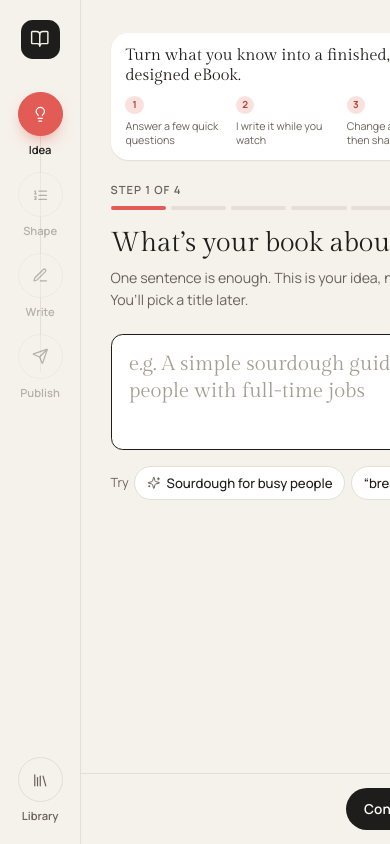
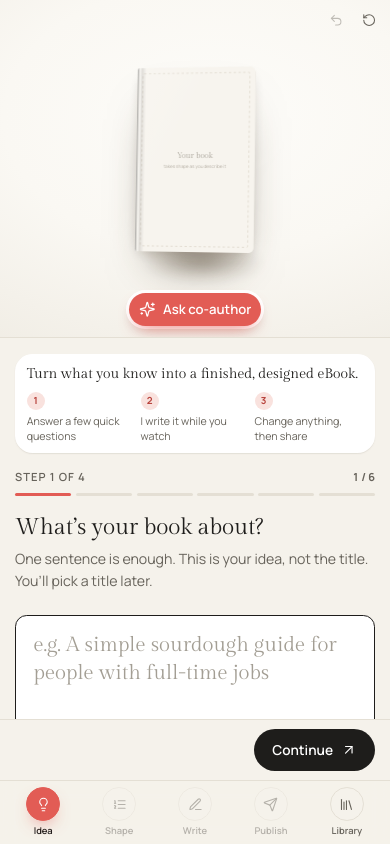
Before and after one commit to iborisbelov/contrast, a React (Vite) app in the folder app/: page / in a window 390 px wide. Built offline with nearby package versions, Linux system fonts and the light colour scheme.

Commit message:
Mobile: bottom navigation, book band, single-page reader
Co-Authored-By: Claude Opus 5.5 <noreply@anthropic.com>

```diff
--- a/app/index.html
+++ b/app/index.html
@@ -2,7 +2,7 @@
 <html lang="en">
   <head>
     <meta charset="utf-8" />
-    <meta name="viewport" content="width=device-width, initial-scale=1" />
+    <meta name="viewport" content="width=device-width, initial-scale=1, viewport-fit=cover" />
     <title>Folio — turn your know-how into a book</title>
     <meta name="description" content="Folio helps experts with no writing or design background turn an idea into a finished, shareable eBook with AI." />
     <link rel="preconnect" href="https://fonts.googleapis.com" />
--- a/app/src/components/library/Library.tsx
+++ b/app/src/components/library/Library.tsx
@@ -1,6 +1,6 @@
 /** Library: a shelf of saved books, and a reader that opens them like a real book. */
 import { AnimatePresence, motion } from 'framer-motion'
-import { useCallback, useEffect, useMemo, useState, type ReactNode } from 'react'
+import { useCallback, useEffect, useMemo, useRef, useState, type ReactNode } from 'react'
 import { THEMES } from '../../lib/content'
 import { useStore, type SavedBook } from '../../lib/store'
 import { isPlaceholder } from '../../lib/text'
@@ -53,13 +53,13 @@ export function Library() {
 type Page = { kind: 'title' } | { kind: 'toc' } | { kind: 'text'; chapter: number; title?: string; paras: string[] } | { kind: 'end' }
 const PAGE_CHARS = 1250
 
-function paginate(book: Book): Page[] {
+function paginate(book: Book, chars = PAGE_CHARS): Page[] {
   const pages: Page[] = [{ kind: 'title' }, { kind: 'toc' }]
   book.chapters.filter((c) => c.status === 'done').forEach((c, ci) => {
     let cur: Page & { kind: 'text' } = { kind: 'text', chapter: ci, title: c.title, paras: [] }
     let used = 220 // the chapter opener takes room
     c.paras.filter((p) => !isPlaceholder(p)).forEach((p) => {
-      if (used + p.length > PAGE_CHARS && cur.paras.length) { pages.push(cur); cur = { kind: 'text', chapter: ci, paras: [] }; used = 0 }
+      if (used + p.length > chars && cur.paras.length) { pages.push(cur); cur = { kind: 'text', chapter: ci, paras: [] }; used = 0 }
       cur.paras.push(p); used += p.length + 60
     })
     pages.push(cur)
@@ -90,7 +90,61 @@ function PageView({ page, book, n }: { page?: Page; book: Book; n: number }) {
 
 const FLIP_MS = 700
 
-export function Reader({ saved, onClose, footer }: { saved: Pick<SavedBook, 'book'>; onClose?: () => void; footer?: ReactNode }) {
+type ReaderProps = { saved: Pick<SavedBook, 'book'>; onClose?: () => void; footer?: ReactNode }
+
+/** Desktop: a two-page spread with 3D page turns. Phones: one page per screen, swipe to turn. */
+export function Reader(props: ReaderProps) {
+  const [mobile] = useState(() => window.matchMedia('(max-width: 760px)').matches)
+  return mobile ? <MobileReader {...props} /> : <SpreadReader {...props} />
+}
+
+function MobileReader({ saved, onClose, footer }: ReaderProps) {
+  const { book } = saved
+  const pages = useMemo(() => paginate(book, 720).filter((pg, i, a) => !(pg.kind === 'end' && a[i - 1]?.kind === 'end')), [book])
+  const [idx, setIdx] = useState(-1) // -1 = closed cover
+  const [dir, setDir] = useState(1)
+  const touch = useRef<number | null>(null)
+  const go = useCallback((d: 1 | -1) => {
+    setIdx((i) => { const n = Math.max(-1, Math.min(pages.length - 1, i + d)); if (n !== i) setDir(d); return n })
+  }, [pages.length])
+  useEffect(() => {
+    const onKey = (e: KeyboardEvent) => { if (e.key === 'ArrowRight') go(1); if (e.key === 'ArrowLeft') go(-1); if (e.key === 'Escape' && onClose) onClose() }
+    window.addEventListener('keydown', onKey, true)
+    return () => window.removeEventListener('keydown', onKey, true)
+  }, [go, onClose])
+  const tap = (e: React.MouseEvent<HTMLDivElement>) => {
+    const r = e.currentTarget.getBoundingClientRect()
+    go(e.clientX - r.left < r.width * 0.33 ? -1 : 1)
+  }
+  return (
+    <motion.div className="m-reader" role="dialog" aria-modal="true" aria-label={`Reading ${book.title}`}
+      initial={{ opacity: 0 }} animate={{ opacity: 1 }} exit={{ opacity: 0 }}
+      onTouchStart={(e) => { touch.current = e.touches[0].clientX }}
+      onTouchEnd={(e) => { if (touch.current === null) return; const dx = e.changedTouches[0].clientX - touch.current; touch.current = null; if (Math.abs(dx) > 40) go(dx < 0 ? 1 : -1) }}>
+      {onClose && <button className="reader-close btn ghost sm" onClick={onClose}><Icon name="x" />Close</button>}
+      <div className="m-stage" onClick={tap}>
+        {idx >= 0 && (
+          <motion.div key={idx} className="m-page" initial={{ opacity: 0, x: 40 * dir }} animate={{ opacity: 1, x: 0 }} transition={{ duration: 0.35, ease: EASE }}>
+            <PageView page={pages[idx]} book={book} n={idx} />
+          </motion.div>
+        )}
+        <motion.div className="m-page m-cover" initial={false} animate={{ rotateY: idx < 0 ? 0 : -110, opacity: idx < 0 ? 1 : 0 }}
+          transition={{ duration: 0.8, ease: [0.45, 0, 0.2, 1] }} style={{ pointerEvents: idx < 0 ? 'auto' : 'none' }}>
+          <Cover book={book} />
+        </motion.div>
+      </div>
+      <div className="reader-nav" onClick={(e) => e.stopPropagation()}>
+        <button className="navbtn" onClick={() => go(-1)} disabled={idx < 0} aria-label="Previous page"><Icon name="chevron-left" /></button>
+        <span className="navlabel">{idx < 0 ? 'Cover' : `${idx + 1} / ${pages.length}`}</span>
+        <button className="navbtn" onClick={() => go(1)} disabled={idx >= pages.length - 1} aria-label="Next page"><Icon name="chevron-right" /></button>
+      </div>
+      <span className="m-hint">{idx < 0 ? 'Tap the cover to open' : 'Swipe or tap the edges to turn pages'}</span>
+      {footer}
+    </motion.div>
+  )
+}
+
+function SpreadReader({ saved, onClose, footer }: ReaderProps) {
   const { book } = saved
   const pages = useMemo(() => paginate(book), [book])
   const spreads = pages.length / 2
--- a/app/src/styles/app.css
+++ b/app/src/styles/app.css
@@ -599,3 +599,103 @@ h2{font-size:1.8rem;line-height:1.2}
 .reader.closable{cursor:zoom-out}
 .reader.closable .rbook{cursor:pointer}
 .reader-nav,.reader-close{cursor:default}
+
+/* =========================================================
+   MOBILE (≤760px): book on top, question below, steps in a bottom bar
+   ========================================================= */
+@media (max-width: 760px) {
+  html, body, #root { height: 100dvh }
+  .app { grid-template-columns: 1fr; grid-template-rows: minmax(0, 40dvh) minmax(0, 1fr) auto; height: 100dvh }
+  .app:has(.library) { grid-template-rows: minmax(0, 1fr) auto }
+
+  /* bottom navigation */
+  .rail { order: 3; grid-row: 3; flex-direction: row; justify-content: space-around; align-items: center; padding: .45rem .4rem calc(.45rem + env(safe-area-inset-bottom)); border-right: none; border-top: 1px solid var(--line); background: rgba(245,242,235,.96); backdrop-filter: blur(10px); z-index: 20 }
+  .rail-logo { display: none }
+  .rail-steps { flex-direction: row; gap: 0; flex: 4; justify-content: space-around }
+  .rail-steps::before { display: none }
+  .rstep { width: auto; flex: 1; gap: .2rem }
+  .rstep .ric { width: 2.6rem; height: 2.6rem }
+  .rstep .ric svg.lucide { width: 1.15rem; height: 1.15rem }
+  .rstep .rlab { font-size: .72rem }
+  .rail-lib { margin: 0; flex: 1 }
+
+  /* book band */
+  .desk { order: 1; grid-row: 1; border-bottom: 1px solid var(--line) }
+  .stage { inset: 0 0 3.6rem 0; padding: 2.6rem 1rem .4rem }
+  .scene { gap: 0 }
+  .scene .book-info, .scene .caption { display: none }
+  .book3d, .book3d.lg { --w: min(9.5rem, 28dvh) }
+  .book3d.openable::before { content: "Tap to open"; opacity: 1; bottom: -1.9rem }
+  .desk-actions { top: .5rem; right: .5rem }
+  .desk-actions .btn { font-size: 0; gap: 0; padding: .45rem }
+  .desk-actions .btn svg.lucide { width: 1.1rem; height: 1.1rem }
+  .dock { bottom: .55rem }
+  .dock-pill { padding: .25rem; gap: .2rem }
+  .dock-note, .seg button svg.lucide { display: none }
+  .seg button { padding: .4rem .7rem }
+  .co-btn { padding: .5rem .75rem }
+  .navlabel { min-width: 2.6rem }
+  .spread { height: 100% !important; max-height: none; width: 100%; filter: drop-shadow(0 .8rem 1rem rgba(60,45,25,.2)) }
+  .page { padding: 1.1rem 1.2rem; font-size: 1rem }
+  .page h4 { font-size: 1.35rem; margin-bottom: .7rem }
+  .ptools { flex-wrap: wrap; max-width: calc(100vw - 3rem) }
+  .ptools button { padding: .45rem .55rem; font-size: .8rem }
+  .co-pop { position: fixed; left: .6rem; right: .6rem; width: auto; bottom: calc(5.2rem + env(safe-area-inset-bottom)); max-height: 70dvh; z-index: 30 }
+  .whisper { position: fixed; bottom: calc(5.4rem + env(safe-area-inset-bottom)); max-width: calc(100vw - 2rem); z-index: 25 }
+  #toast { bottom: calc(5.6rem + env(safe-area-inset-bottom)); white-space: normal; max-width: calc(100vw - 2rem); text-align: center }
+
+  /* question panel */
+  .panel { order: 2; grid-row: 2; border-right: none }
+  .panel-scroll { padding: 1.3rem 1.15rem 1rem }
+  .panel-foot { padding: .7rem 1.15rem }
+  h1 { font-size: 1.75rem }
+  .intro { padding: .8rem .9rem; margin-bottom: 1.1rem }
+  .intro b { font-size: 1.08rem }
+  .ans { padding: .8rem .85rem }
+  .ans q { font-size: 1rem }
+  .opt-grid { grid-template-columns: repeat(3, 1fr) }
+  .outcomes { grid-template-columns: 1fr 1fr }
+  .tabbar button svg.lucide { display: none }
+
+  /* library */
+  .library { grid-row: 1; padding: 1.4rem 1.1rem 2rem }
+  .lib-head { flex-direction: column; gap: .8rem; margin-bottom: 2rem }
+  .lib-head h1 { font-size: 1.9rem }
+  .shelf-row { gap: 1.3rem; padding: 0 .4rem }
+  .shelf-book, .shelf-new { width: 9rem }
+  .shelf .plank { top: calc(1rem + 13.5rem - .35rem) }
+
+  /* doc pages */
+  .doc-nav { padding: .7rem 1rem; flex-wrap: wrap; gap: .6rem }
+  .doc-nav > div { gap: .9rem; flex-wrap: wrap }
+  .doc-head { padding: 2.4rem 1.1rem .5rem }
+  .doc-head h1 { font-size: 2.2rem }
+  .doc-body { padding: 0 1.1rem 4rem }
+  .doc-grid.three, .doc-grid.two, .comp-grid { grid-template-columns: 1fr }
+  .tr, .table.four .tr { grid-template-columns: 1fr; gap: .4rem }
+  .tr.th { display: none }
+  .evo { grid-template-columns: 1fr 1fr }
+  .swatches { grid-template-columns: repeat(3, 1fr) }
+  .cover-grid { grid-template-columns: repeat(2, 1fr) }
+  .cover-grid.small { grid-template-columns: repeat(4, 1fr) }
+  .type-row { grid-template-columns: 1fr }
+}
+
+/* mobile reader: one page per screen */
+.m-reader{position:fixed;inset:0;z-index:40;background:var(--canvas);display:flex;flex-direction:column;align-items:center;justify-content:center;gap:1rem;padding:3.4rem 1rem calc(1.2rem + env(safe-area-inset-bottom));touch-action:pan-y}
+.m-stage{position:relative;width:min(92vw, 62dvh);aspect-ratio:2/3;perspective:1600px}
+.m-page{position:absolute;inset:0;border-radius:3px 8px 8px 3px;overflow:hidden;box-shadow:0 1.2rem 2rem -1rem rgba(60,45,25,.45)}
+.m-page .rpage{border-radius:3px 8px 8px 3px;background:linear-gradient(90deg,#ECE5D8 0%,var(--paper) 9%)}
+.m-cover{transform-origin:left center;transform-style:preserve-3d;z-index:3}
+.m-cover .cover-svg{width:100%;height:100%}
+.m-hint{font-size:.85rem;color:var(--muted)}
+@media (max-width: 760px) {
+  .stage { display: block; overflow: hidden }
+  .stage-inner { height: 100%; min-height: 0 }
+  .stage-inner > .scene { height: 100%; justify-content: center }
+  .page.right { overflow-y: auto }
+}
+@media (max-width: 760px) {
+  .library { grid-column: 1 / -1; grid-row: 1 }
+  .app:has(.library) .rail { grid-row: 2 }
+}
```
